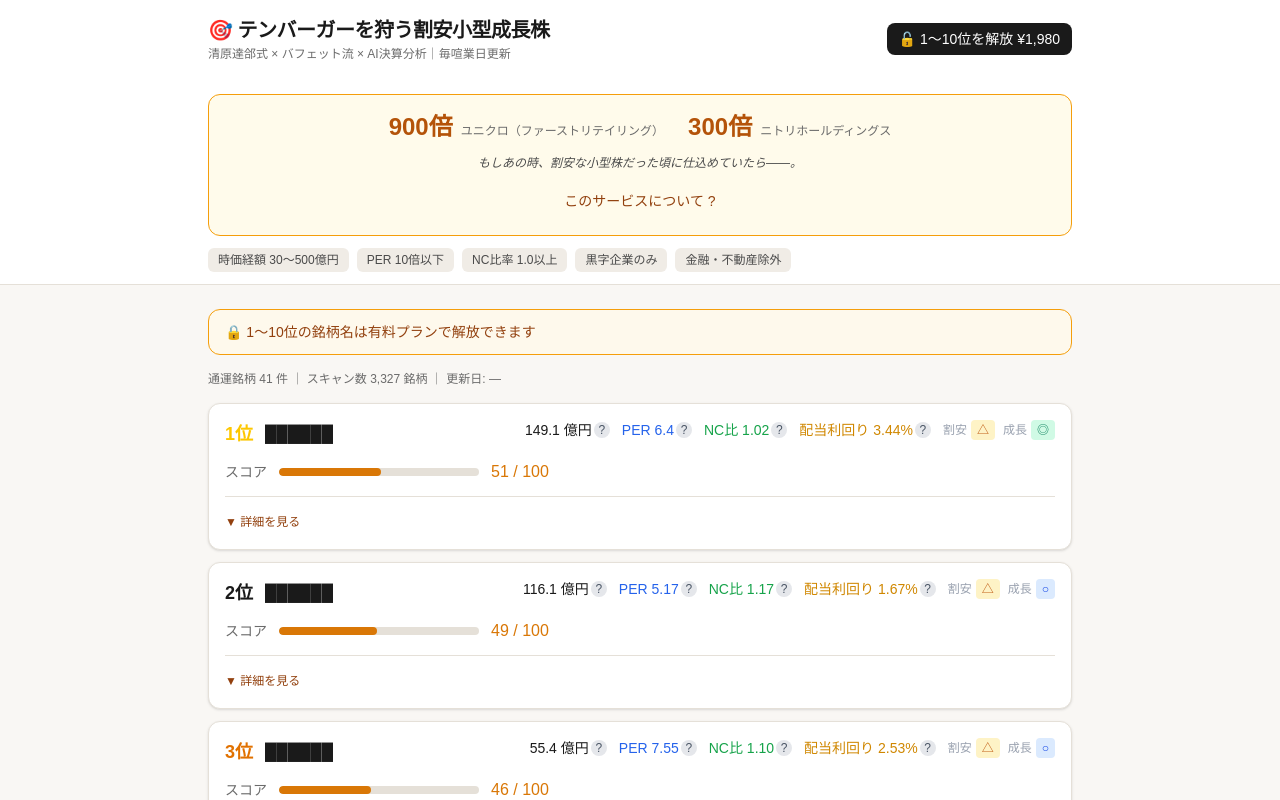
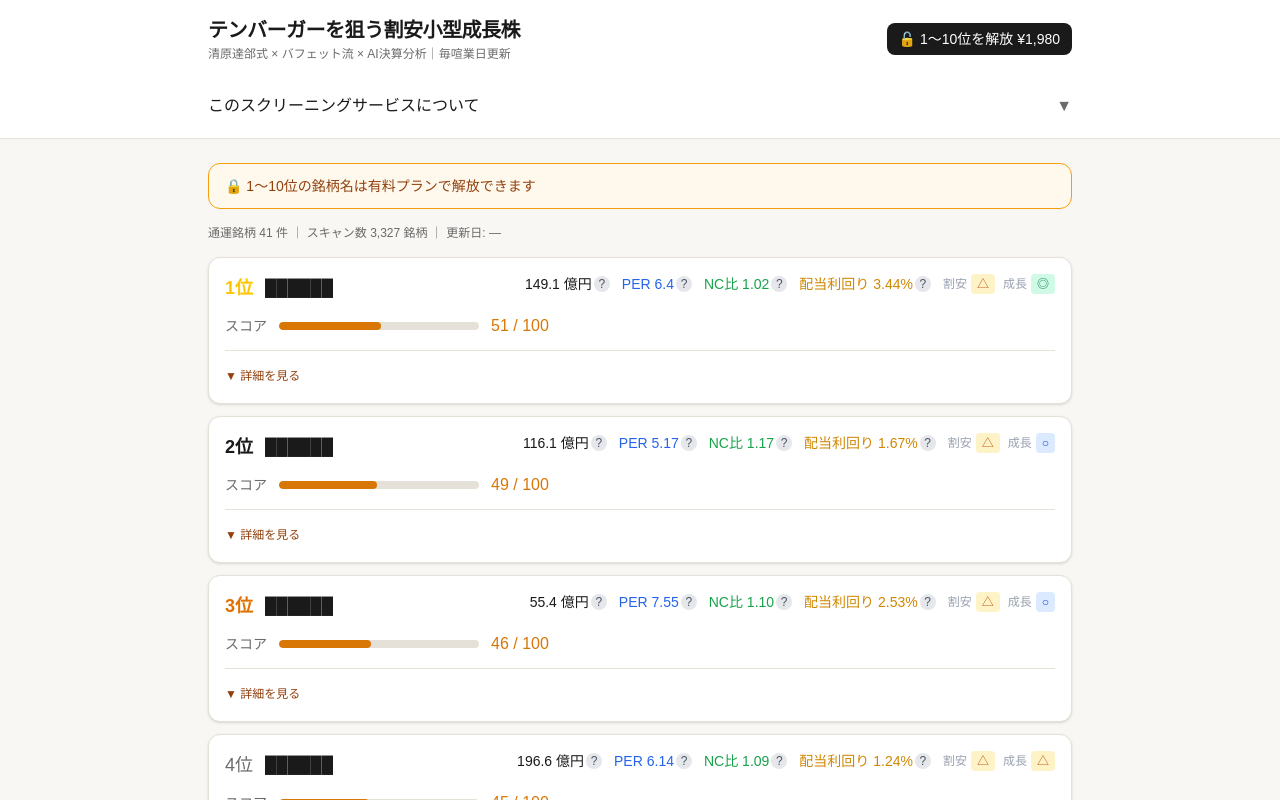
Before and after one commit to kawachan-max/stock-screening, a Next.js app: page / in a window 1280 px wide. Shown: the top 800 px of the page. Built offline with nearby package versions, Linux system fonts and the light colour scheme.

Commit message:
redesign header and about section
Made-with: Cursor

```diff
--- a/app/page.tsx
+++ b/app/page.tsx
@@ -94,11 +94,14 @@ const STORAGE_KEY = "tenbagger_unlocked";
 const MAX_SCORE = 100;
 
 // All copy as Unicode escapes (ASCII-safe, no encoding issues)
-const TITLE = "\uD83C\uDFAF \u30C6\u30F3\u30D0\u30FC\u30AC\u30FC\u3092\u72E9\u3046\u5272\u5B89\u5C0F\u578B\u6210\u9577\u682A";
-const SUBTITLE = "\u6E05\u539F\u9054\u90C3\u5F0F \u00D7 \u30D0\u30D5\u30A7\u30C3\u30C8\u6D41 \u00D7 AI\u6C7A\u7B97\u5206\u6790\uFF5C\u6BCE\u55A7\u696D\u65E5\u66F4\u65B0";
+const TITLE = "\u30c6\u30f3\u30d0\u30fc\u30ac\u30fc\u3092\u72d9\u3046\u5272\u5b89\u5c0f\u578b\u6210\u9577\u682a";
+const SUBTITLE = "\u6e05\u539f\u9054\u90c3\u5f0f \u00d7 \u30d0\u30d5\u30a7\u30c3\u30c8\u6d41 \u00d7 AI\u6c7a\u7b97\u5206\u6790\uff5c\u6bce\u55a7\u696d\u65e5\u66f4\u65b0";
+const ABOUT_LABEL = "\u3053\u306e\u30b9\u30af\u30ea\u30fc\u30cb\u30f3\u30b0\u30b5\u30fc\u30d3\u30b9\u306b\u3064\u3044\u3066";
+const CONDITION_TITLE = "\ud83d\udccb \u30b9\u30af\u30ea\u30fc\u30cb\u30f3\u30b0\u6761\u4ef6";
+const DIFF_TITLE = "\u306a\u305c\u3053\u306e\u30b5\u30fc\u30d3\u30b9\u306f\u4ed6\u3068\u9055\u3046\u306e\u304b\uff1f";
 const BADGE_PAID = "\u2705 \u6709\u6599\u30D7\u30E9\u30F3";
 const BTN_UNLOCK = "\uD83D\uDD13 1\u301C5\u4F4D\u3092\u89E3\u653E \u00A51,980";
-const BADGE_MARKET_CAP = "\u6642\u4FA1\u7D4C\u984D 30\u301C500\u5104\u5186";
+const BADGE_MARKET_CAP = "\u6642\u4FA1\u7DCF\u984D 30\u301C500\u5104\u5186";
 const BADGE_PER = "PER 10\u500D\u4EE5\u4E0B";
 const BADGE_NC = "NC\u6BD4\u7387 1.0\u4EE5\u4E0A";
 const BADGE_PROFIT = "\u9ED2\u5B57\u4F01\u696D\u306E\u307F";
@@ -416,61 +419,59 @@ export default function Home() {
           </div>
         </div>
 
-        {/* ????????????????????? */}
-        <div className="max-w-4xl mx-auto px-4 mt-4 mb-3">
-          <div className="rounded-xl border border-[#f59e0b] bg-[#fffbeb] p-4">
-            <div className="flex flex-wrap items-center justify-center gap-4 sm:gap-6 mb-3">
-              <div className="flex items-baseline gap-1.5">
-                <span className="text-2xl font-bold text-[#b45309]">900{PITCH_TIMES}</span>
-                <span className="text-xs text-[#6b6b6b] ml-0.5">{PITCH_UNIQLO}</span>
-              </div>
-              <div className="flex items-baseline gap-1.5">
-                <span className="text-2xl font-bold text-[#b45309]">300{PITCH_TIMES}</span>
-                <span className="text-xs text-[#6b6b6b] ml-0.5">{PITCH_NITORI}</span>
-              </div>
-            </div>
-            <p className="text-center italic text-[#4a4a4a] text-xs mb-3">
-              {PITCH_IF}
-            </p>
+        <div className="max-w-4xl mx-auto px-4 pt-2 pb-3">
           <button
             type="button"
             onClick={() => setPitchOpen(!pitchOpen)}
-              className="w-full flex items-center justify-center gap-1 py-2 text-sm text-[#92400e] font-medium hover:bg-[#fef3c7]/50 rounded-lg transition-colors"
+            className="w-full flex items-center justify-between gap-2 py-2 text-base text-[#1a1a1a] font-medium hover:bg-[#f5f0e8] rounded-lg transition-colors text-left"
           >
-              {PITCH_ABOUT_TOGGLE} {pitchOpen ? "?" : "?"}
+            {ABOUT_LABEL}
+            <span className="shrink-0 text-[#6b6b6b]">{pitchOpen ? "\u25B2" : "\u25BC"}</span>
           </button>
           {pitchOpen && (
-              <>
-                <hr className="border-[#f59e0b]/50 my-3" />
-                <h2 className="text-sm font-semibold text-[#1a1a1a] mb-2">
-                  {PITCH_WHY}
-                </h2>
-                <blockquote className="pl-3 py-1.5 my-2 rounded-lg bg-[#e5e0d8]/80 text-[#4a4a4a] text-xs border-l-4 border-[#f59e0b]">
-                  {PITCH_BUFFETT_QUOTE}
-                </blockquote>
-                <p className="text-xs text-[#4a4a4a] leading-relaxed mb-3">
-                  {PITCH_BODY1}
-                  {PITCH_BODY2}
-                  {PITCH_BODY3}
-                </p>
-                <hr className="border-[#f59e0b]/50 my-3" />
-                <p className="text-center font-bold text-xs text-[#1a1a1a] leading-relaxed">
-                  {PITCH_DESCRIPTION}
-                </p>
-              </>
-            )}
+            <div className="mt-3 pt-4 border-t border-[#e5e0d8] space-y-6 text-base leading-relaxed">
+              <section>
+                <div className="flex flex-wrap items-baseline justify-center gap-6 sm:gap-8 mb-2">
+                  <div className="flex flex-col items-center gap-0.5">
+                    <span className="text-2xl font-black text-amber-600">900{PITCH_TIMES}</span>
+                    <span className="text-sm text-gray-600">{PITCH_UNIQLO}</span>
+                  </div>
+                  <div className="flex flex-col items-center gap-0.5">
+                    <span className="text-2xl font-black text-amber-600">300{PITCH_TIMES}</span>
+                    <span className="text-sm text-gray-600">{PITCH_NITORI}</span>
                   </div>
                 </div>
-
-        <div className="max-w-4xl mx-auto px-4 pb-3 flex flex-wrap gap-2">
+                <p className="text-center text-sm italic text-gray-500">{PITCH_IF}</p>
+              </section>
+              <section>
+                <h2 className="text-base font-semibold text-[#1a1a1a] mb-3">{CONDITION_TITLE}</h2>
+                <div className="flex flex-wrap gap-2">
                   {BADGES.map((label) => (
                     <span
                       key={label}
-              className="px-2.5 py-1 rounded-md bg-[#f0ece6] text-[#4a4a4a] text-xs"
+                      className="px-2.5 py-1 rounded-md bg-[#f0ece6] text-[#4a4a4a] text-sm"
                     >
                       {label}
                     </span>
                   ))}
+                </div>
+              </section>
+              <section>
+                <h2 className="text-base font-bold text-[#1a1a1a] mb-3">{DIFF_TITLE}</h2>
+                <blockquote className="pl-4 py-2 my-3 rounded-lg bg-[#e5e0d8]/80 text-[#4a4a4a] text-base border-l-4 border-amber-500">
+                  {PITCH_BUFFETT_QUOTE}
+                </blockquote>
+                <ul className="list-disc list-inside space-y-2 text-[#4a4a4a]">
+                  <li>{PITCH_BODY1}</li>
+                  <li>{PITCH_BODY2}</li>
+                  <li>{PITCH_BODY3}</li>
+                </ul>
+              </section>
+              <section>
+                <p className="text-[#4a4a4a] leading-relaxed">{PITCH_DESCRIPTION}</p>
+              </section>
+            </div>
+          )}
         </div>
       </header>
 
```
Lines whose indentation alone changed are shown as unchanged.
